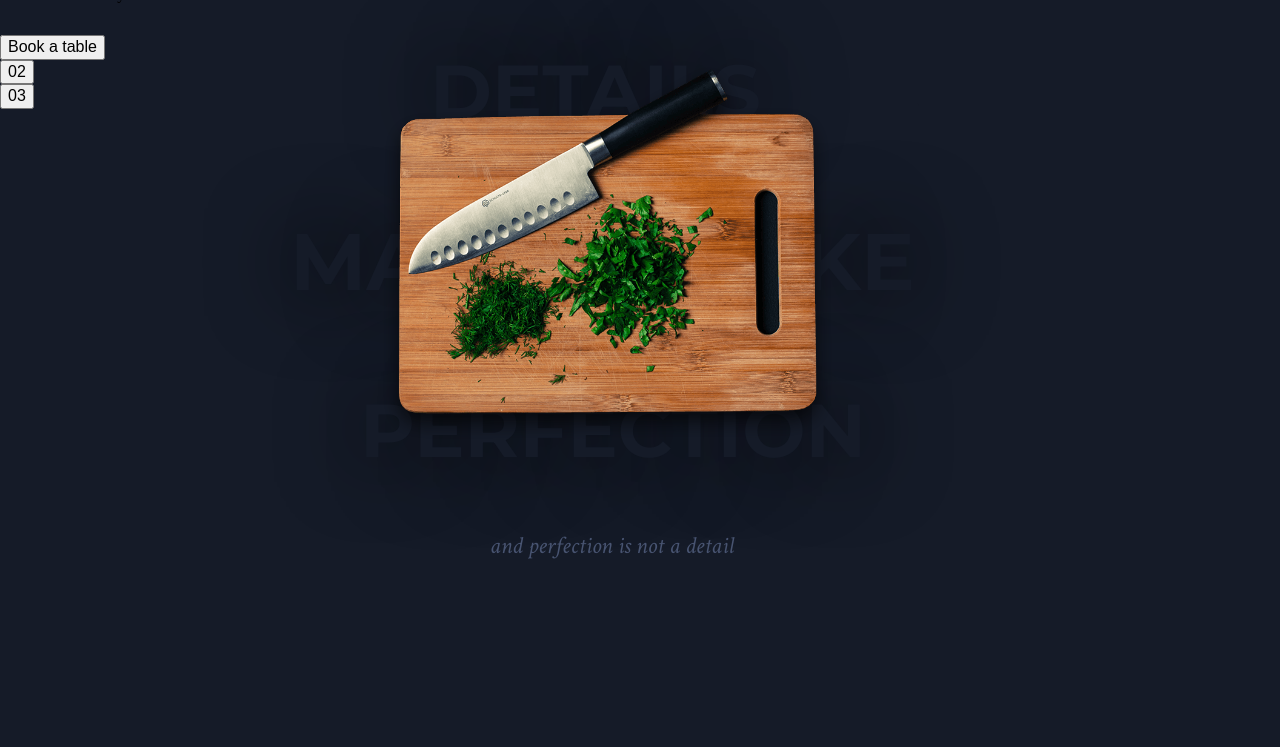
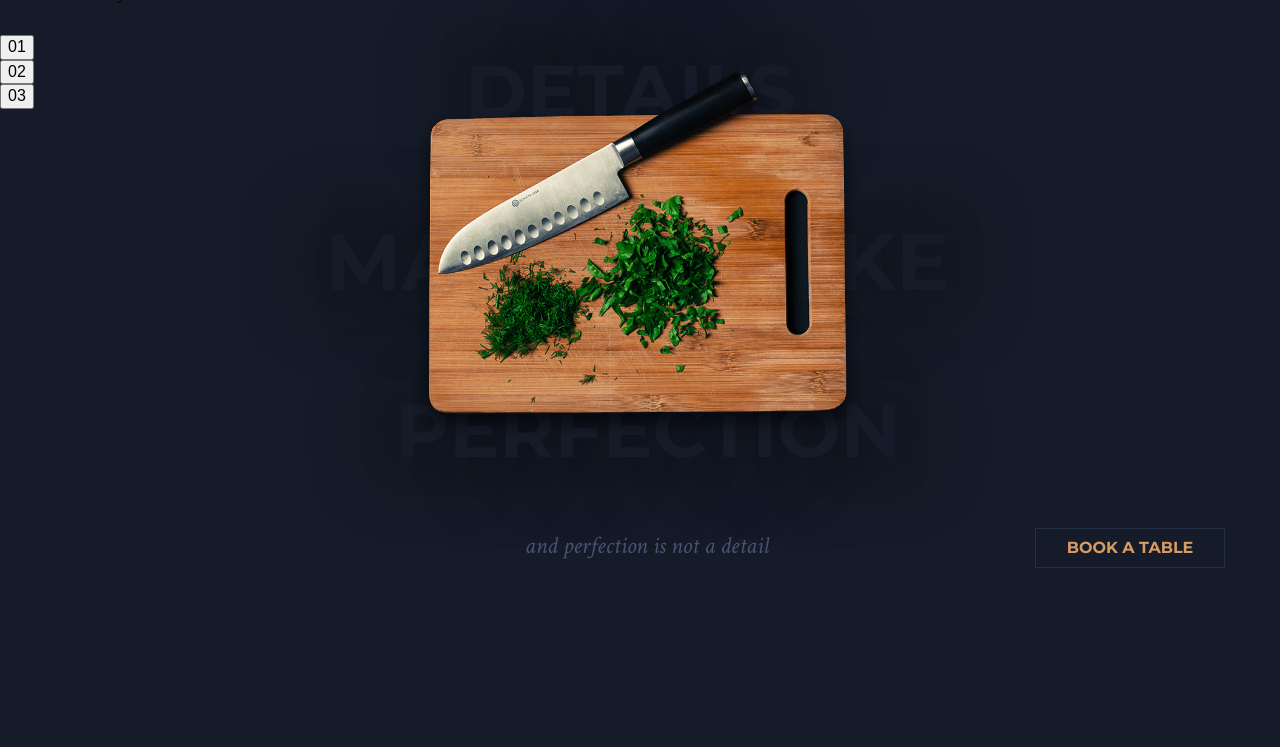
Before and after one commit to deniolp/gratia, a website: page source/index.html in a window 1280 px wide. Shown: the part 53-800 px from the top of the page. Drawn offline with nearby package versions, Linux system fonts and the light colour scheme; files that its build step writes are made by us from their sources.

Commit message:
Оформление кнопки book a table в шапке

```diff
--- a/source/index.html
+++ b/source/index.html
@@ -30,6 +30,7 @@
                 <span class="page-slider__slogan-back page-slider__slogan-back--span">ke</span>
                 <span class="page-slider__slogan-back">perfection</span>
                 <span class="page-slider__small-slogan">and perfection is not a detail</span>
+                <button class="page-slider__book">Book a table</button>
             </p>
             <button class="page-slider__arrow page-slider__arrow--left"></button>
             <button class="page-slider__arrow page-slider__arrow--right"></button>
@@ -39,7 +40,6 @@
                 <li class="page-slider__slide"><button class="page-slider__button">03</button></li>
             </ul>
             <div class="page-slider__image"></div>
-            <button class="page-slider__book">Book a table</button>
         </section>
     </header>
     <main class="page-main">
--- a/source/sass/blocks/page-slider.scss
+++ b/source/sass/blocks/page-slider.scss
@@ -9,7 +9,7 @@
   padding: 30px 0 0 0;
   position: absolute;
   left: 50%;
-  transform: translateX(-50%);
+  transform: translateX(-45%);
   width: 700px;
 }
 
@@ -61,6 +61,17 @@
 
 .page-slider__book {
   position: absolute;
+  right: -200px;
+  border: solid 1px rgb(38, 48, 69);
+  width: 190px;
+  height: 40px;
+  background-color: #151b28;
+  color: #d89b64;
+  font-family: 'Montserrat', Arial, sans-serif;
+  text-transform: uppercase;
+  font-size: 16px;
+  line-height: 26px;
+  font-weight: bold;
 }
 
 .page-slider__image {
@@ -73,7 +84,7 @@
   width: 600px;
   min-height: 406px;
   left: 50%;
-  transform: translateX(-50%);
+  transform: translateX(-45%);
 }
 
 .page-slider__small-slogan {
```
